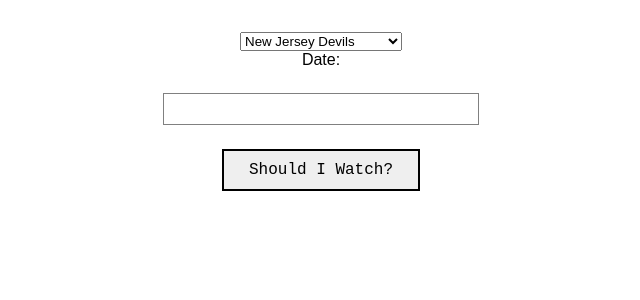
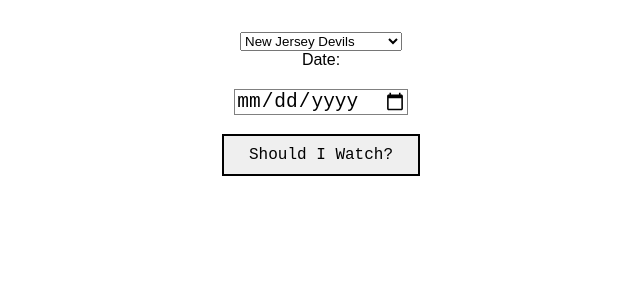
Before and after one commit to dirkstahlecker/nhl-should-i-watch-old-from-heroku, a React (Create React App) app in the folder client/: page / in a window 1280 px wide. Shown: the top 300 px of the page, without its empty margins (319-959 px from the left). Built offline with nearby package versions, Linux system fonts and the light colour scheme.

Commit message:
added date input

```diff
--- a/client/src/App.jsx
+++ b/client/src/App.jsx
@@ -70,7 +70,7 @@
           <option value="54">Vegas Golden Knights</option>
         </select>
 
-        <label for="date">Date:</label><input type="text" id="date"/>
+        <label for="date">Date:</label><input type="date" id="date"/>
 
         <button onClick={this.fetchData}>Should I Watch?</button>
 
```
